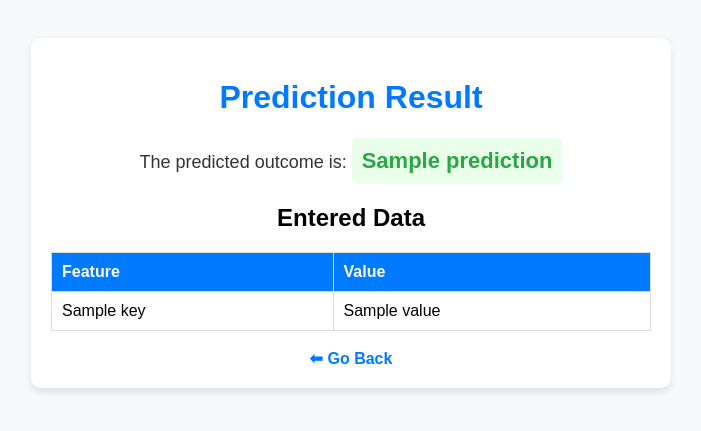
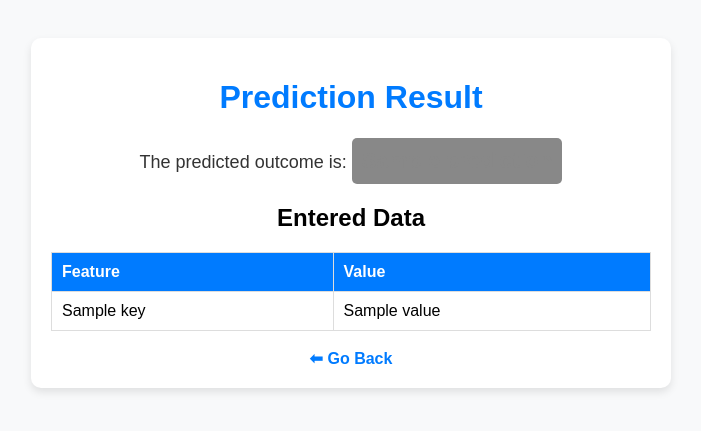
Before and after one commit to deepikareddy-22/Myocardial-infraction, a Flask app: template templates/result.html in a window 1280 px wide. Shown: the top 431 px of the page, without its empty margins (289-990 px from the left). Run offline with Flask 3, Linux system fonts and the light colour scheme; the template is opened without the code that fills it: most values are stand-ins (such as "Sample title", 1, 10 or a date in 2020); parts of the project's set-up code (start-up, migrations or seed data) failed here and were passed over.

Commit message:
Update result.html

```diff
--- a/templates/result.html
+++ b/templates/result.html
@@ -29,11 +29,11 @@
         .result {
             font-size: 22px;
             font-weight: bold;
-            color: #28a745;
+            color: {{ result_color }};
             padding: 10px;
             border-radius: 5px;
             display: inline-block;
-            background-color: #e9ffe9;
+            background-color: {{ bg_color }};
         }
         table {
             width: 100%;
```
